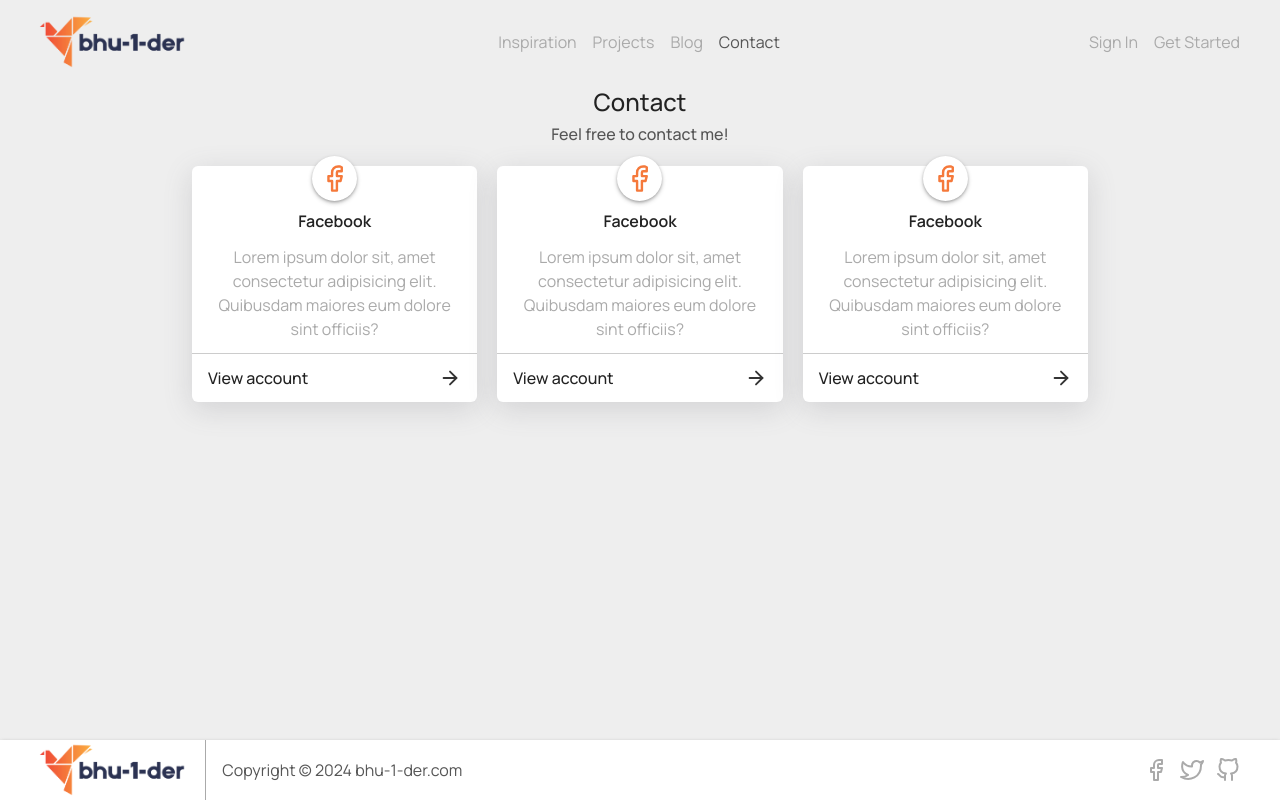
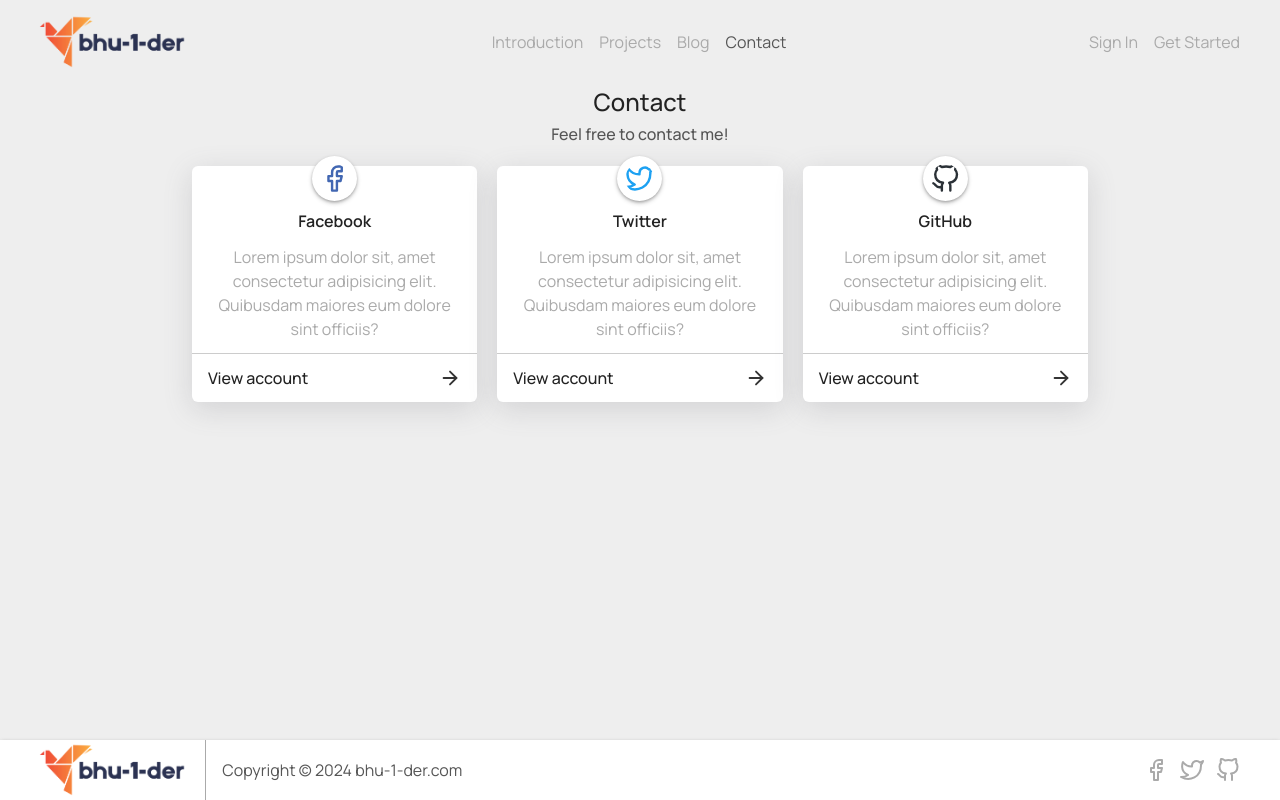
Before and after one commit to bhuvanpddahal/bhu-1-der-react, a React (Create React App) app in the folder client/: page /contact in a window 1280 px wide. Built offline with nearby package versions, Linux system fonts and the light colour scheme.

Commit message:
About created

```diff
--- a/client/src/components/Contact/Card.tsx
+++ b/client/src/components/Contact/Card.tsx
@@ -1,15 +1,36 @@
 import React from 'react';
-import { Facebook, ArrowRight } from 'react-feather';
+import { Facebook, Twitter, GitHub, ArrowRight } from 'react-feather';
 import { Link } from 'react-router-dom';
 
-const Card: React.FC = () => {
+interface CardProp {
+    name: string;
+    color: string;
+    text: string;
+    link: string;
+}
+
+interface IconProp {
+    name: string;
+    color: string;
+}
+
+const className = 'shadow-medium mx-auto mt-n10px p-2 rounded-full bg-white';
+const size = 45;
+
+const Icon: React.FC<IconProp> = ({ name, color }: IconProp) => {
+    if(name === 'Facebook') return <Facebook size={size} color={color} className={className} />
+    else if(name === 'Twitter') return <Twitter size={size} color={color} className={className} />
+    else return <GitHub size={size} color={color} className={className} />
+};
+
+const Card: React.FC<CardProp> = ({ name, color, text, link }: CardProp) => {
     return (
         <li className='shadow-large rounded-md bg-white'>
-            <Facebook size={45} className='shadow-medium mx-auto mt-n10px p-2 text-secondary rounded-full bg-white' />
-            <h3 className='text-center font-semibold text-dark mt-2 mb-3 px-4'>Facebook</h3>
-            <p className='text-darkgrey px-4 text-center mb-3 text-15px'>Lorem ipsum dolor sit, amet consectetur adipisicing elit. Quibusdam maiores eum dolore sint officiis?</p>
-            <Link className='flex items-center justify-between py-3 px-4 font-medium text-dark rounded- border-t border-solid border-grey transition-bg duration-300 hover:bg-dim' to='/'>
-                View account <ArrowRight size={22} color='#333' />
+            <Icon name={name} color={color} />
+            <h3 className='text-center font-semibold text-dark mt-2 mb-3 px-4'>{name}</h3>
+            <p className='text-darkgrey px-4 text-center mb-3 text-15px'>{text}</p>
+            <Link className='flex items-center justify-between py-3 px-4 font-medium text-dark rounded- border-t border-solid border-grey transition-bg duration-300 hover:bg-dim' to={link} target='_blank'>
+                View account <ArrowRight size={22} color="#333" />
             </Link>
         </li>
     )
--- a/client/src/components/Contact/Contact.tsx
+++ b/client/src/components/Contact/Contact.tsx
@@ -1,6 +1,7 @@
 import React from 'react';
 
 import Card from './Card';
+import { cards } from '../../data/contact';
 
 const Contact: React.FC = () => {
     return (
@@ -9,9 +10,14 @@ const Contact: React.FC = () => {
                 <h3 className='text-2xl font-medium text-center text-dark mb-1 mt-n10px'>Contact</h3>
                 <p className='text-center mb-5 text-normal font-medium'>Feel free to contact me!</p>
                 <ul className='grid grid-cols-1  sm:grid-cols-2 md:grid-cols-3 gap-5'>
-                    <Card />
-                    <Card />
-                    <Card />
+                    {cards.map((card) => (
+                        <Card
+                            name={card.name}
+                            color={card.color}
+                            text={card.text}
+                            link={card.link}
+                        />
+                    ))}
                 </ul>
             </div>
         </div>
--- a/client/src/components/Navbar/NavItems.tsx
+++ b/client/src/components/Navbar/NavItems.tsx
@@ -9,7 +9,7 @@ interface NavItemsProp {
 const NavItems: React.FC<NavItemsProp> = ({ setShowMenu, pathname }: NavItemsProp) => {
     return (
         <>
-            <li className={`transition-color duration-200 ${pathname === '/' ? 'text-normal' : ''} hover:text-normal`}><Link onClick={() => setShowMenu(false)} to="/">Inspiration</Link></li>
+            <li className={`transition-color duration-200 ${pathname === '/' ? 'text-normal' : ''} hover:text-normal`}><Link onClick={() => setShowMenu(false)} to="/">Introduction</Link></li>
             <li className={`transition-color duration-200 ${pathname === '/projects' ? 'text-normal' : ''} hover:text-normal`}><Link onClick={() => setShowMenu(false)} to="/projects">Projects</Link></li>
             <li className={`transition-color duration-200 ${pathname === '/blog' ? 'text-normal' : ''} hover:text-normal`}><Link onClick={() => setShowMenu(false)} to="/blog">Blog</Link></li>
             <li className={`transition-color duration-200 ${pathname === '/contact' ? 'text-normal' : ''} hover:text-normal`}><Link onClick={() => setShowMenu(false)} to="/contact">Contact</Link></li>
--- /dev/null
+++ b/client/src/components/Utils/About.tsx
@@ -0,0 +1,15 @@
+import React from 'react';
+
+const About: React.FC = () => {
+    return (
+        <div className='relative text-2xl py-60px px-4'>
+            <h2 className='max-w-xl mx-auto mb-5 flex items-center justify-center h-2px bg-medium'>
+                <span className='text-3xl px-5 bg-white font-medium text-dark'>About</span>
+            </h2>
+            <div className='absolute inset-0 bg-intro bg-contain bg-no-repeat bg-center opacity-20'></div>
+            <div className='relative z-10 max-w-3xl mx-auto text-center leading-10 text-dark'>Passionate and innovative software engineer with a keen eye for creative solutions. With a solid foundation in coding and a love for problem-solving, I thrive in crafting elegant and efficient software solutions. My journey in the tech world is fueled by a relentless pursuit of knowledge and a commitment to delivering high-quality results. From conceptualizing ideas to bringing them to life through code, I bring a unique blend of technical expertise and creative flair to every project. Let's embark on a journey to transform ideas into reality through the power of code and imagination.</div>
+        </div>
+    )
+};
+
+export default About;
--- /dev/null
+++ b/client/src/components/Utils/Expertise.tsx
@@ -0,0 +1,15 @@
+import React from 'react';
+
+const Expertise: React.FC = () => {
+    return (
+        <div className='relative text-2xl py-60px px-4 bg-lightgrey'>
+            <h2 className='max-w-xl mx-auto mb-5 flex items-center justify-center h-2px bg-medium'>
+                <span className='text-3xl px-5 bg-lightgrey font-medium text-dark'>Expertise</span>
+            </h2>
+            <div className='absolute inset-0 bg-intro bg-contain bg-no-repeat bg-center opacity-20'></div>
+            <div className='relative z-10 max-w-3xl mx-auto text-center leading-10 text-dark'>Passionate and innovative software engineer with a keen eye for creative solutions. With a solid foundation in coding and a love for problem-solving, I thrive in crafting elegant and efficient software solutions. My journey in the tech world is fueled by a relentless pursuit of knowledge and a commitment to delivering high-quality results. From conceptualizing ideas to bringing them to life through code, I bring a unique blend of technical expertise and creative flair to every project. Let's embark on a journey to transform ideas into reality through the power of code and imagination.</div>
+        </div>
+    )
+};
+
+export default Expertise;
--- a/client/src/components/Utils/HeroPage.tsx
+++ b/client/src/components/Utils/HeroPage.tsx
@@ -6,10 +6,10 @@ import HeroImg from '../../images/hero.avif';
 
 const HeroPage: React.FC = () => {
     return (
-        <div className='flex items-center gap-3 px-10p pt-2 pb-5 bg-lightgrey'>
+        <div className='flex items-center gap-5 px-10p pt-2 pb-10 bg-lightgrey'>
             <div className='w-full'>
-                <h3 className='text-4xl leading-50px text-dark font-light'>Hello, I'm <span>Bhuvan Prasad Dahal</span> from Nepal.</h3>
-                <div className='flex items-center gap-3 mt-4'>
+                <h3 className='text-4xl leading-50px text-dark font-light'>Hello, I'm <span className='text-primarydark'>Bhuvan Prasad Dahal</span> from Nepal.</h3>
+                <div className='flex items-center gap-3 flex-wrap mt-4'>
                     <Link to='/auth' className='px-9 py-4 bg-white rounded-sm shadow-sm transition-bg duration-300 hover:bg-dim'>
                         <Play color='#333' className='inline' /> Get Started
                     </Link>
@@ -18,7 +18,7 @@ const HeroPage: React.FC = () => {
                     </Link>
                 </div>
             </div>
-            <img className='w-55p rounded-xl hidden md:inline-block' src={HeroImg} alt="img" />
+            <img className='shrink h-300px lg:h-380px hidden md:inline-block rounded-lg' src={HeroImg} alt="img" />
         </div>
     )
 };
--- a/client/src/components/Utils/HomePage.tsx
+++ b/client/src/components/Utils/HomePage.tsx
@@ -1,13 +1,15 @@
 import React from 'react';
 
 import HeroPage from './HeroPage';
-import Loader from './Loader';
+import About from './About';
+import Expertise from './Expertise';
 
 const HomePage: React.FC = () => {
     return (
         <>
             <HeroPage />
-            <Loader />
+            <About />
+            <Expertise />
         </>
     )
 };
--- a/client/src/data/contact.ts
+++ b/client/src/data/contact.ts
@@ -1,5 +1,20 @@
 export const cards = [
-    { name: "Facebook", color: "#4267b2" },
-    { name: "Twitter", color: "#1da1f2" },
-    { name: "GitHub", color: "#2b3137" }
+    {
+        name: "Facebook",
+        color: "#4267b2",
+        text: "Lorem ipsum dolor sit, amet consectetur adipisicing elit. Quibusdam maiores eum dolore sint officiis?",
+        link: "https://www.facebook.com/bhuwan.dahal.1806"
+    },
+    {
+        name: "Twitter",
+        color: "#1da1f2",
+        text: "Lorem ipsum dolor sit, amet consectetur adipisicing elit. Quibusdam maiores eum dolore sint officiis?",
+        link: "https://twitter.com/BhuvanDahal16"
+    },
+    {
+        name: "GitHub",
+        color: "#2b3137",
+        text: "Lorem ipsum dolor sit, amet consectetur adipisicing elit. Quibusdam maiores eum dolore sint officiis?",
+        link: "https://www.github.com/BhuvanPdDahal"
+    }
 ];
--- a/client/tailwind.config.js
+++ b/client/tailwind.config.js
@@ -7,12 +7,15 @@ module.exports = {
         extend: {
             spacing: {
                 "1px": "1px",
+                "2px": "2px",
                 "15px": "15px",
                 "40px": "40px",
                 "50px": "50px",
                 "60px": "60px",
                 "70px": "70px",
                 "200px": "200px",
+                "300px": "250px",
+                "380px": "350px",
                 "n10px": "-10px",
                 "10p": "10%",
                 "55p": "55%",
@@ -28,6 +31,11 @@ module.exports = {
                 "primarydark": "#2b3252",
                 "secondary": "#f5793b",
                 "dim": "#d7f0fd",
+                "darktrans": "rgba(0, 0, 0, 0.5)",
+                "lin": "linear-gradient(45deg, #ddd, #eee)"
+            },
+            backgroundImage: {
+                "intro": "url('/src/images/bulb.png')",
             },
             transitionProperty: {
                 "color": "color",
```
Also changed, not shown: client/src/images/bulb.png (added), client/src/images/intelligence.avif (added).
